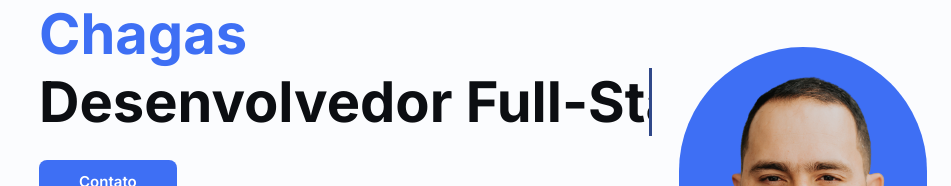
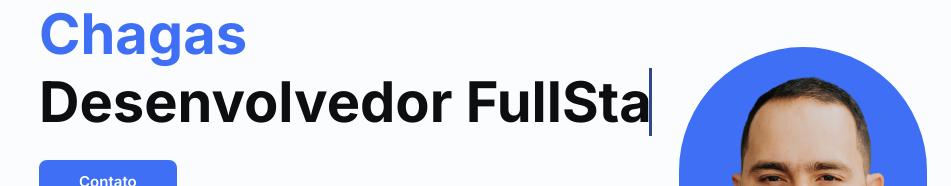
Before and after one commit to diegofchagas/portifolio-react, a React (Vite) app: page / in a window 1280 px wide. Shown: the part 417-603 px from the top of the page, without its empty margins (329-1280 px from the left). Built offline with nearby package versions, Linux system fonts and the light colour scheme.

Commit message:
adicionando links de perfil na home

```diff
--- a/src/components/Home/index.jsx
+++ b/src/components/Home/index.jsx
@@ -12,20 +12,20 @@ const Home = () => {
             <br />
             Eu sou <span>Diego Chagas</span> <br />
           </h1>
-          <h3 className="animation">Desenvolvedor Full-Stack</h3>
+          <h3 className="animation">Desenvolvedor FullStack</h3>
           <a href="#" className="button-contact">
             Contato
           </a>
         </S.ContainerData>
 
         <S.SocialIcons>
-          <a href="#" className="link-icon">
+          <a href="https://www.linkedin.com/in/diego-fernandes-chagas/" target="_blank" rel="noreferrer" className="link-icon" >
             <LinkedinLogo size="32" />
           </a>
-          <a href="#" className="link-icon">
+          <a href="https://www.instagram.com/diegochagas.dev/" target="_blank" rel="noreferrer" className="link-icon">
             <InstagramLogo size="32" />
           </a>
-          <a href="#" className="link-icon">
+          <a href="https://github.com/diegofchagas" target="_blank" rel="noreferrer" className="link-icon">
             <GithubLogo size="32" />
           </a>
         </S.SocialIcons>
```
